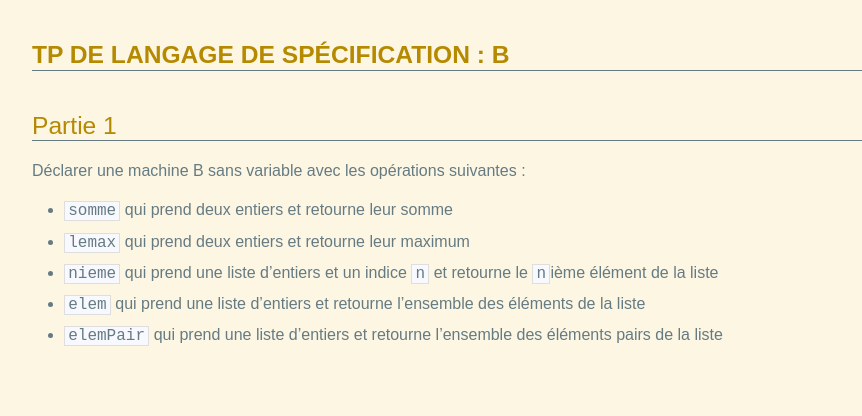
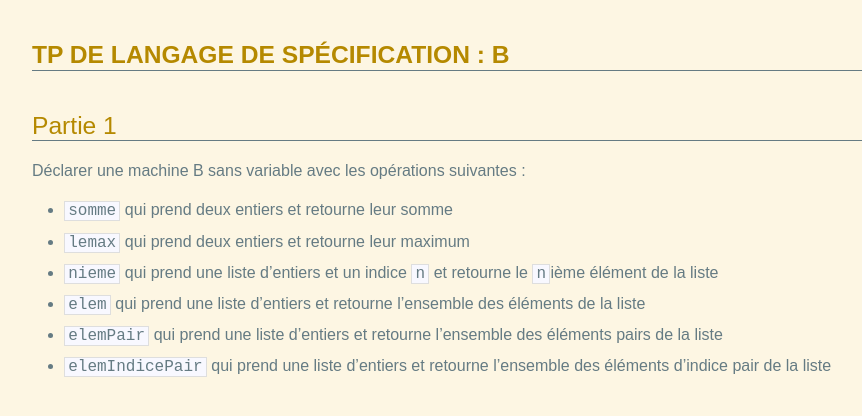
Before and after one commit to lacl-upec/m1ls, a Jekyll site: the page built from _posts/2016-03-23-partie 1.md, in a window 1280 px wide. Shown: the top 416 px of the page, without its empty margins (38-900 px from the left). Built offline with Jekyll 4.4.1, drawn with Linux system fonts in a browser that asks for light colours.

Commit message:
Created :_posts/2016-03-23-partie 1.md

```diff
--- a/_posts/2016-03-23-partie 1.md
+++ b/_posts/2016-03-23-partie 1.md
@@ -11,3 +11,4 @@ Déclarer une machine B sans variable avec les opérations suivantes :
 - `nieme` qui prend une liste d'entiers et un indice `n` et retourne le `n`ième élément de la liste
 - `elem` qui prend une liste d'entiers et retourne l'ensemble des éléments de la liste
 - `elemPair` qui prend une liste d'entiers et retourne l'ensemble des éléments pairs de la liste
+- `elemIndicePair` qui prend une liste d'entiers et retourne l'ensemble des éléments d'indice pair de la liste
```
